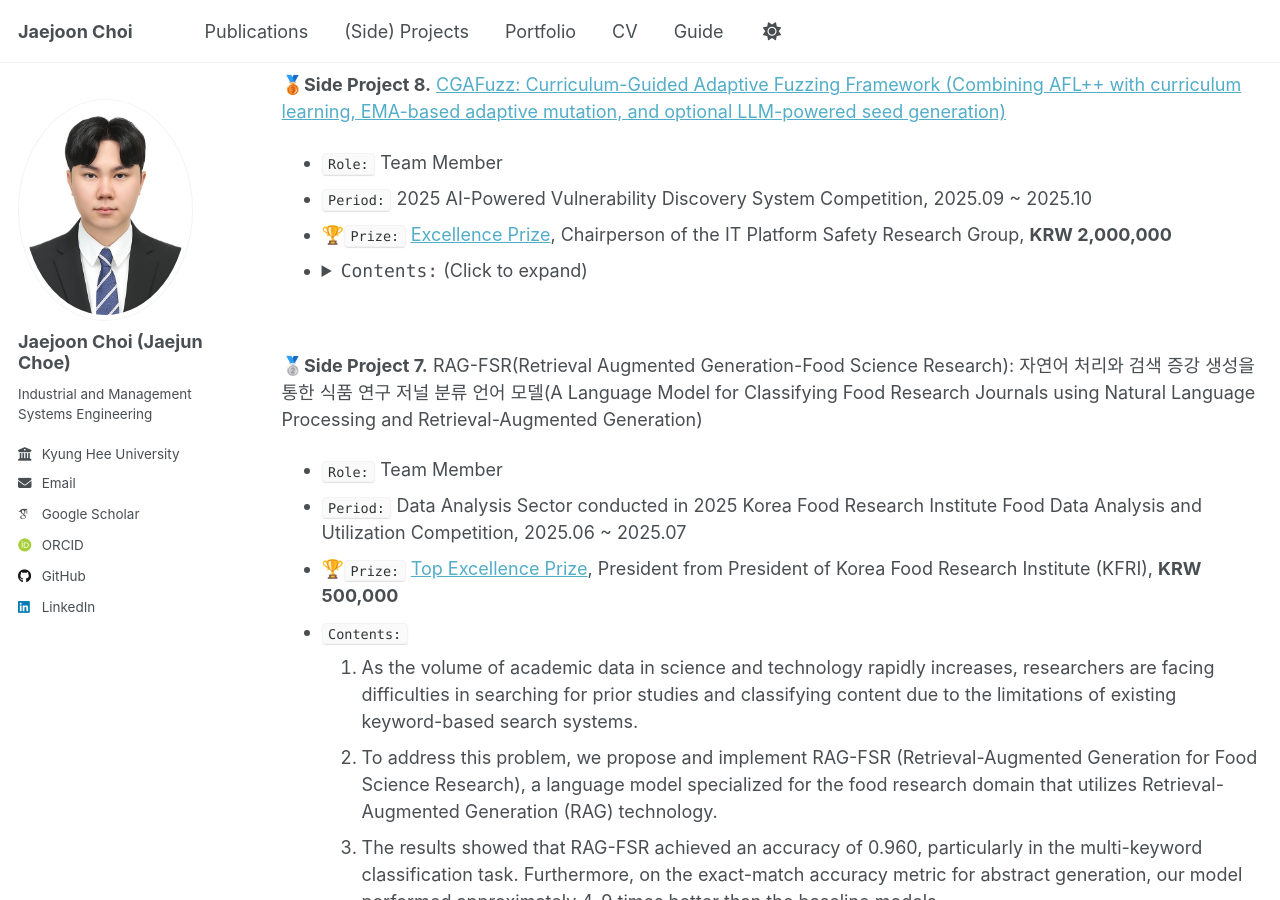
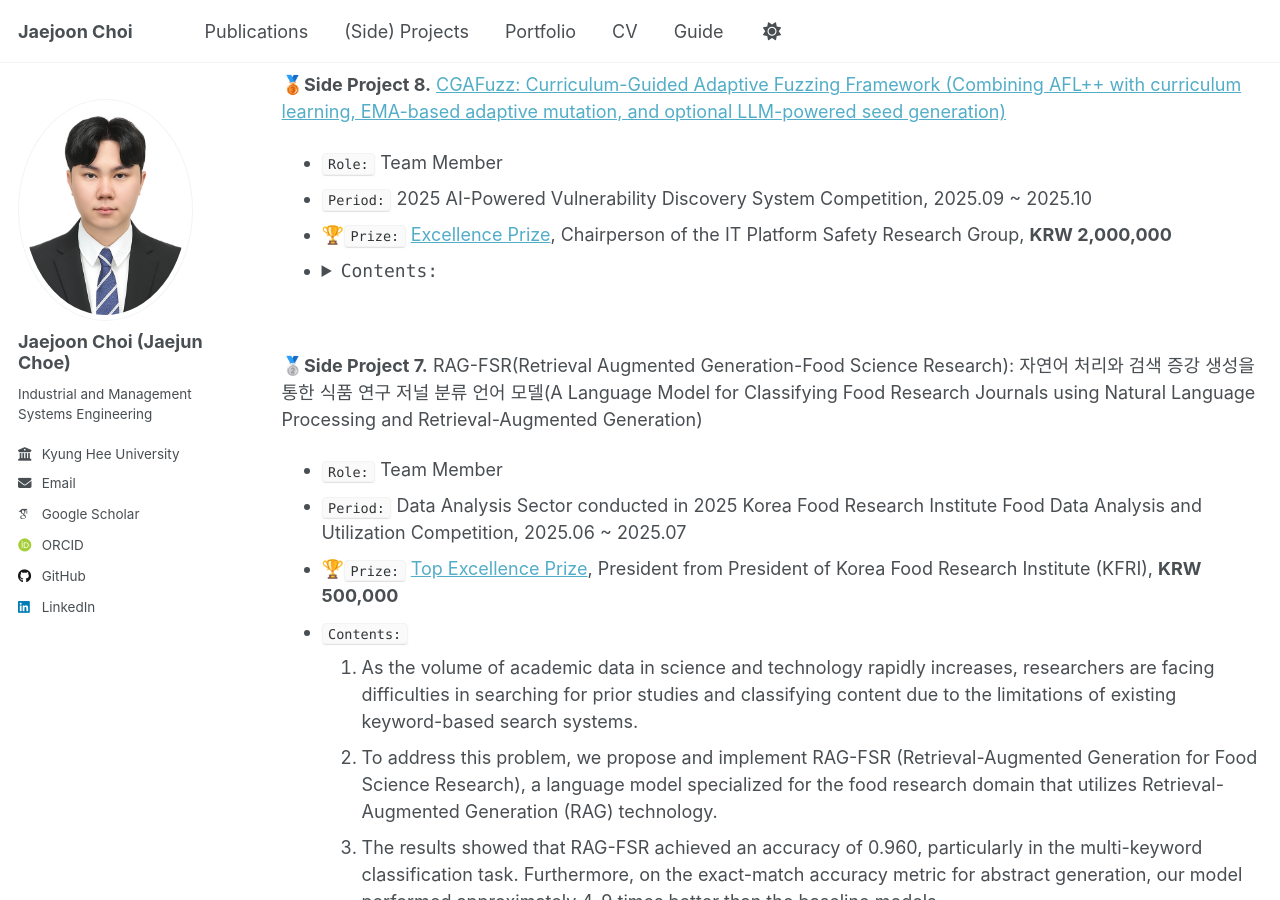
Before and after one commit to jaejunchoe/jaejunchoe.github.io, a Jekyll site: the page built from _pages/project.md, in a window 1280 px wide and 900 px high, scrolled down 630 px. Built offline with Jekyll 4.4.1, drawn with Linux system fonts in a browser that asks for light colours; some web fonts are replaced.

Commit message:
initial commit

```diff
--- a/_pages/project.md
+++ b/_pages/project.md
@@ -34,7 +34,7 @@ redirect_from:
 - `Role:` Team Member
 - `Period:` 2025 AI-Powered Vulnerability Discovery System Competition, 2025.09 ~ 2025.10
 - 🏆`Prize:` [Excellence Prize](/images/AI를_활용한_취약점_발굴_시스템_공모전_상장_ver01.jpg), Chairperson of the IT Platform Safety Research Group, <strong>KRW 2,000,000</strong>
-- <details><summary><code>Contents:</code> (Click to expand)</summary>
+- <details><summary><code>Contents:</code></summary>
   <div markdown="1">
 
   1. We designed a three-phase progression strategy based on JSON validation success rates using Parse-Rate Driven Curriculum Learning.
```
